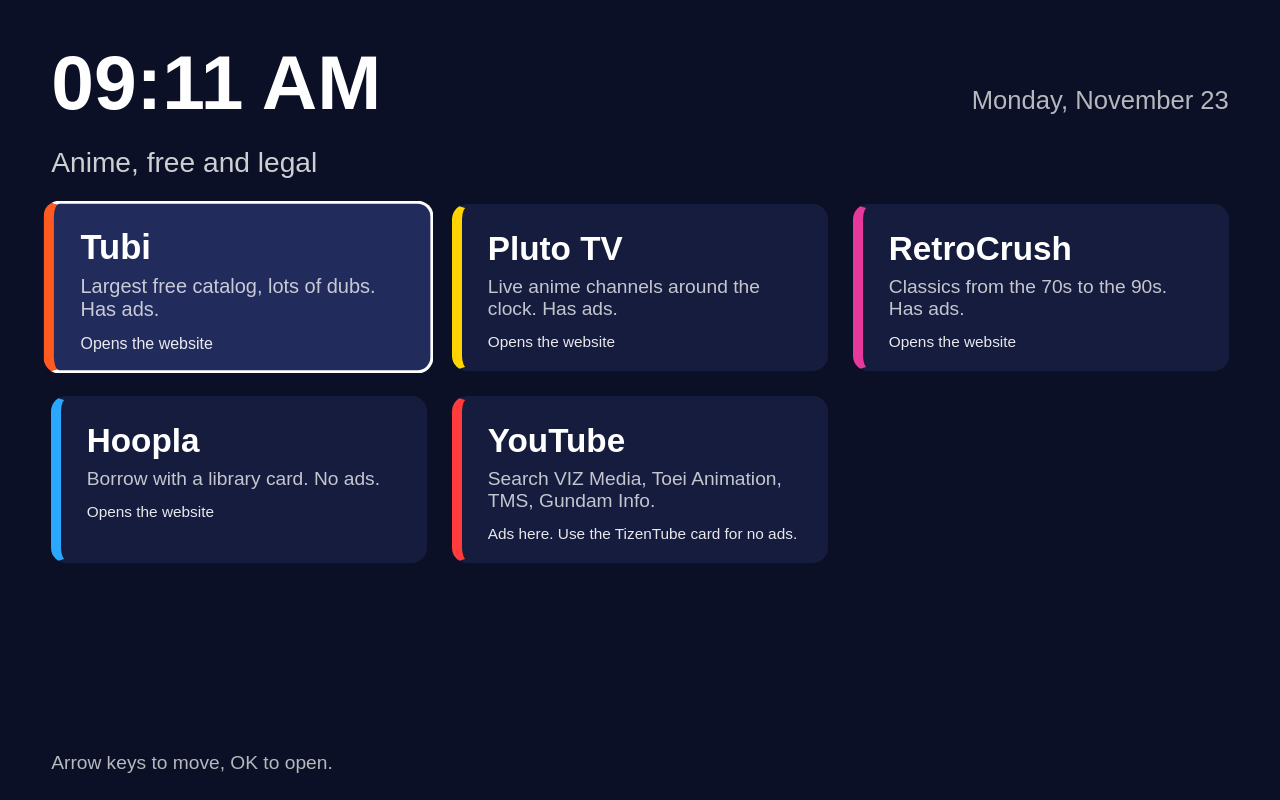
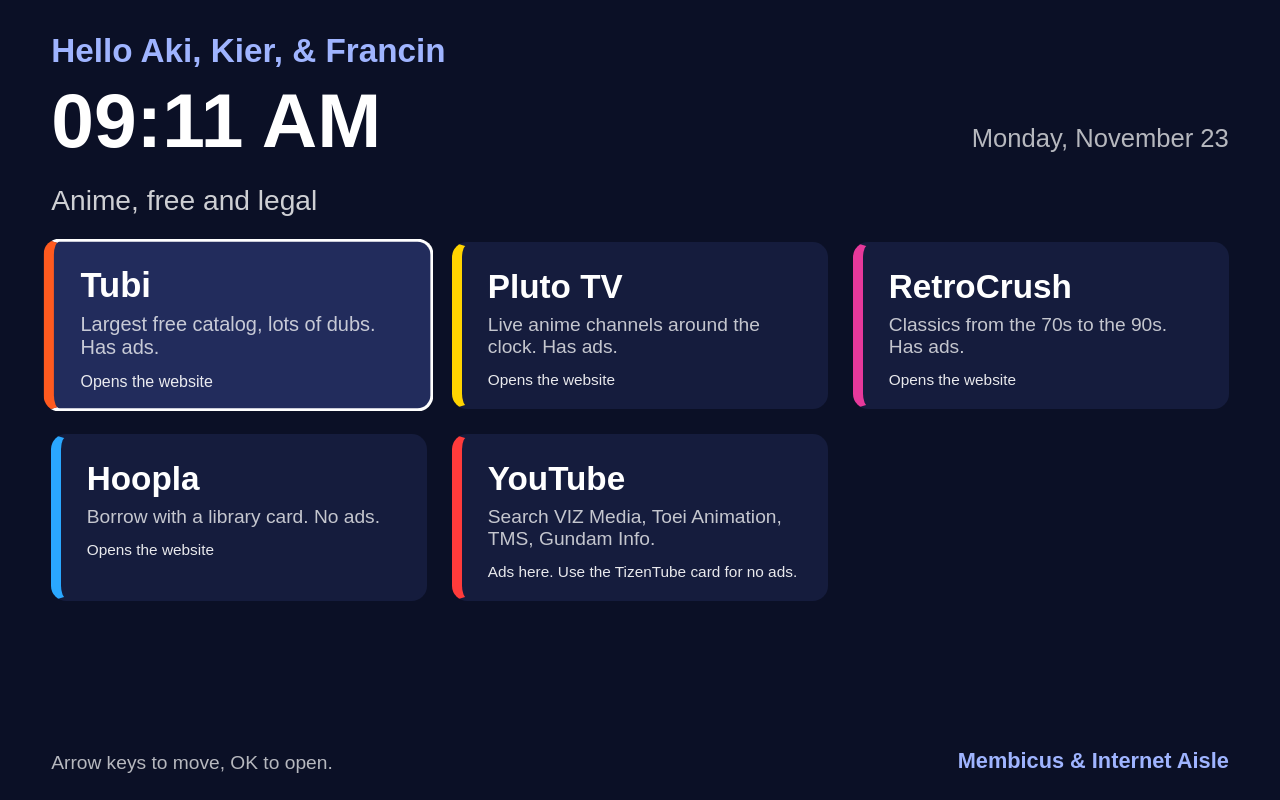
Before and after one commit to kierjanm/sero-dash, a website: page app/index.html in a window 1280 px wide. Drawn offline with Linux system fonts and the light colour scheme.

Commit message:
Add greeting above the clock and a brand line at the bottom right
Co-Authored-By: Claude Fable 5.2 <noreply@anthropic.com>
Claude-Session: https://claude.ai/code/session_01KnkwrdzGPqiEatSZMW3Nrg

```diff
--- a/app/index.html
+++ b/app/index.html
@@ -7,8 +7,9 @@
   html, body { margin:0; height:100%; }
   body { background:#0b1026; color:#fff; font-family:sans-serif; overflow:hidden; }
 
+  #greeting { font-size:2.6vw; font-weight:700; color:#9fb4ff; padding:2.5vw 4vw 0; }
   #top { display:flex; align-items:baseline; justify-content:space-between;
-         padding:3vw 4vw 0; }
+         padding:0.5vw 4vw 0; }
   #time { font-size:6vw; font-weight:700; }
   #date { font-size:2vw; opacity:.7; }
   h1 { font-size:2.2vw; font-weight:400; opacity:.8; margin:1.5vw 4vw 1vw; }
@@ -23,9 +24,12 @@
   .desc { font-size:1.5vw; opacity:.75; margin-top:.6vw; }
   .tag  { font-size:1.2vw; opacity:.9; margin-top:1vw; }
 
-  #status { position:absolute; left:4vw; right:4vw; bottom:2vw; font-size:1.5vw; opacity:.7; }
+  #status { position:absolute; left:4vw; right:42vw; bottom:2vw; font-size:1.5vw; opacity:.7; }
+  #brand { position:absolute; right:4vw; bottom:2vw; font-size:1.7vw; font-weight:700;
+           color:#9fb4ff; text-align:right; }
 
   @media (orientation: portrait) {
+    #greeting { font-size:5vw; }
     #top { display:block; }
     #time { font-size:12vw; white-space:nowrap; }
     #date { font-size:4vw; }
@@ -34,11 +38,13 @@
     .name { font-size:5vw; }
     .desc { font-size:3vw; }
     .tag  { font-size:2.4vw; }
-    #status { font-size:3vw; }
+    #status { font-size:3vw; right:4vw; bottom:8vw; }
+    #brand { font-size:3.4vw; }
   }
 </style>
 </head>
 <body>
+  <div id="greeting">Hello Aki, Kier, &amp; Francin</div>
   <div id="top">
     <div id="time"></div>
     <div id="date"></div>
@@ -46,6 +52,7 @@
   <h1>Anime, free and legal</h1>
   <div id="grid"></div>
   <div id="status">Arrow keys to move, OK to open.</div>
+  <div id="brand">Membicus &amp; Internet Aisle</div>
 
   <script>
     // Each source: the hub first tries the TV's installed app (better with a remote),
--- a/package.json
+++ b/package.json
@@ -1,6 +1,6 @@
 {
   "name": "sero-dash",
-  "version": "1.1.0",
+  "version": "1.2.0",
   "appName": "Sero Dash",
   "description": "Clock and free anime launcher for my TV",
   "packageType": "app",
```
